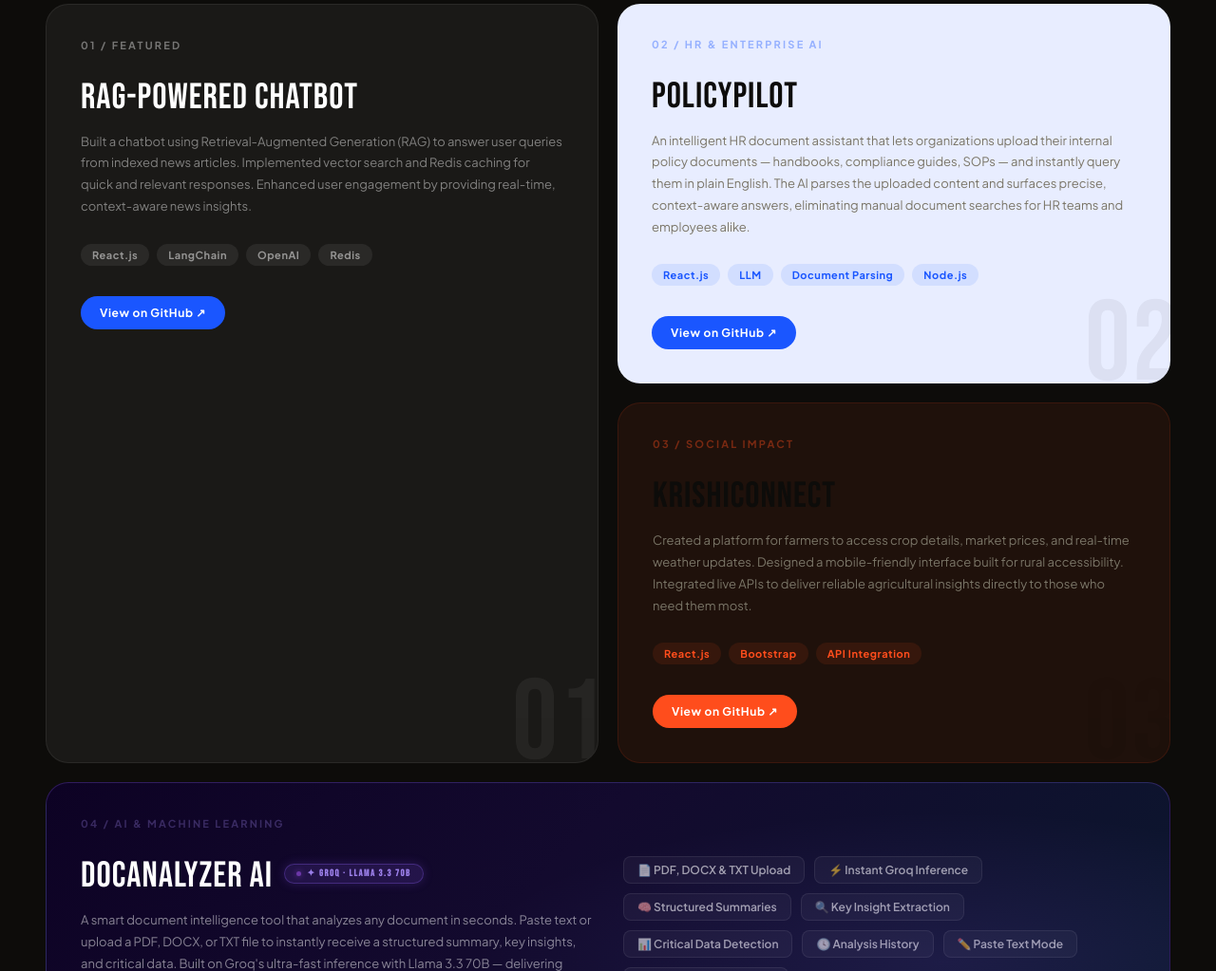
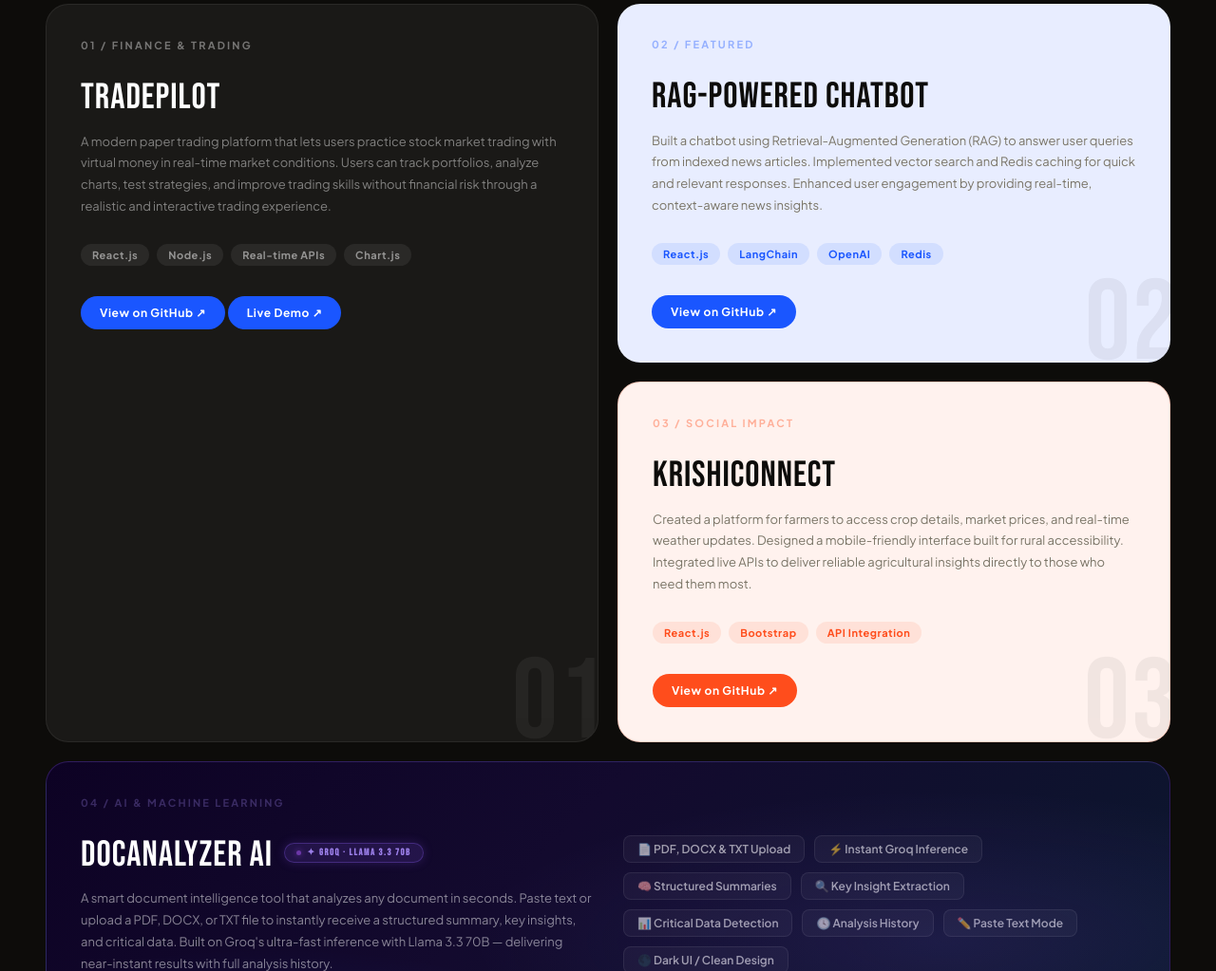
Before and after one commit to shubhamsharma2004/Shubham_Portfolio, a plain HTML site: page index.html in a window 1280 px wide. Shown: the part 3563-4586 px from the top of the page at 95% size. Drawn offline with Linux system fonts and the light colour scheme; no server answers.

Commit message:
Project updated

```diff
--- a/index.html
+++ b/index.html
@@ -308,7 +308,7 @@
     .proj-card:hover{transform:translateY(-8px);}
     .pc-0{background:#1a1917;border:1px solid rgba(255,255,255,.07);grid-row:span 2;}
     .pc-1{background:var(--blue-light);}
-    .pc-2{background:rgba(255,77,28,.08);border:1px solid rgba(255,77,28,.12);}
+    .pc-2{background:#fff2ee;border:1px solid rgba(255,77,28,.2);}
     .pc-3{background:rgba(0,196,113,.08);border:1px solid rgba(0,196,113,.12);}
     .proj-num{font-size:11px;font-weight:700;letter-spacing:.2em;text-transform:uppercase;opacity:.4;margin-bottom:28px;}
     .pc-0 .proj-num{color:var(--white);}
@@ -659,23 +659,24 @@
   </div>
   <div class="proj-grid">
     <div class="proj-card pc-0 rv">
-      <div class="proj-num">01 / Featured</div>
+      <div class="proj-num">01 / Finance &amp; Trading</div>
+      <div class="proj-name">TradePilot</div>
+      <div class="proj-desc">A modern paper trading platform that lets users practice stock market trading with virtual money in real-time market conditions. Users can track portfolios, analyze charts, test strategies, and improve trading skills without financial risk through a realistic and interactive trading experience.</div>
+      <div class="proj-stack">
+        <span class="ps-tag">React.js</span><span class="ps-tag">Node.js</span><span class="ps-tag">Real-time APIs</span><span class="ps-tag">Chart.js</span>
+      </div>
+      <a href="https://github.com/shubhamsharma2004/TradePilot-Practice-Markets-with-Confidence" target="_blank" class="proj-link-btn">View on GitHub ↗</a>
+      <a href="https://tradepilot.devshubh.in/login/?next=/paper-trading/" target="_blank" class="proj-link-btn">Live Demo ↗</a>
+      <div class="proj-deco">01</div>
+    </div>
+    <div class="proj-card pc-1 rv">
+      <div class="proj-num">02 / Featured</div>
       <div class="proj-name">RAG-Powered Chatbot</div>
       <div class="proj-desc">Built a chatbot using Retrieval-Augmented Generation (RAG) to answer user queries from indexed news articles. Implemented vector search and Redis caching for quick and relevant responses. Enhanced user engagement by providing real-time, context-aware news insights.</div>
       <div class="proj-stack">
         <span class="ps-tag">React.js</span><span class="ps-tag">LangChain</span><span class="ps-tag">OpenAI</span><span class="ps-tag">Redis</span>
       </div>
       <a href="https://github.com/shubhamsharma2004/RAG-CHATBOT-FRONTEND" target="_blank" class="proj-link-btn">View on GitHub ↗</a>
-      <div class="proj-deco">01</div>
-    </div>
-    <div class="proj-card pc-1 rv">
-      <div class="proj-num">02 / HR &amp; Enterprise AI</div>
-      <div class="proj-name">PolicyPilot</div>
-      <div class="proj-desc">An intelligent HR document assistant that lets organizations upload their internal policy documents — handbooks, compliance guides, SOPs — and instantly query them in plain English. The AI parses the uploaded content and surfaces precise, context-aware answers, eliminating manual document searches for HR teams and employees alike.</div>
-      <div class="proj-stack">
-        <span class="ps-tag">React.js</span><span class="ps-tag">LLM</span><span class="ps-tag">Document Parsing</span><span class="ps-tag">Node.js</span>
-      </div>
-      <a href="https://github.com/shubhamsharma2004/PolicyPilot" target="_blank" class="proj-link-btn">View on GitHub ↗</a>
       <div class="proj-deco">02</div>
     </div>
     <div class="proj-card pc-2 rv">
```
